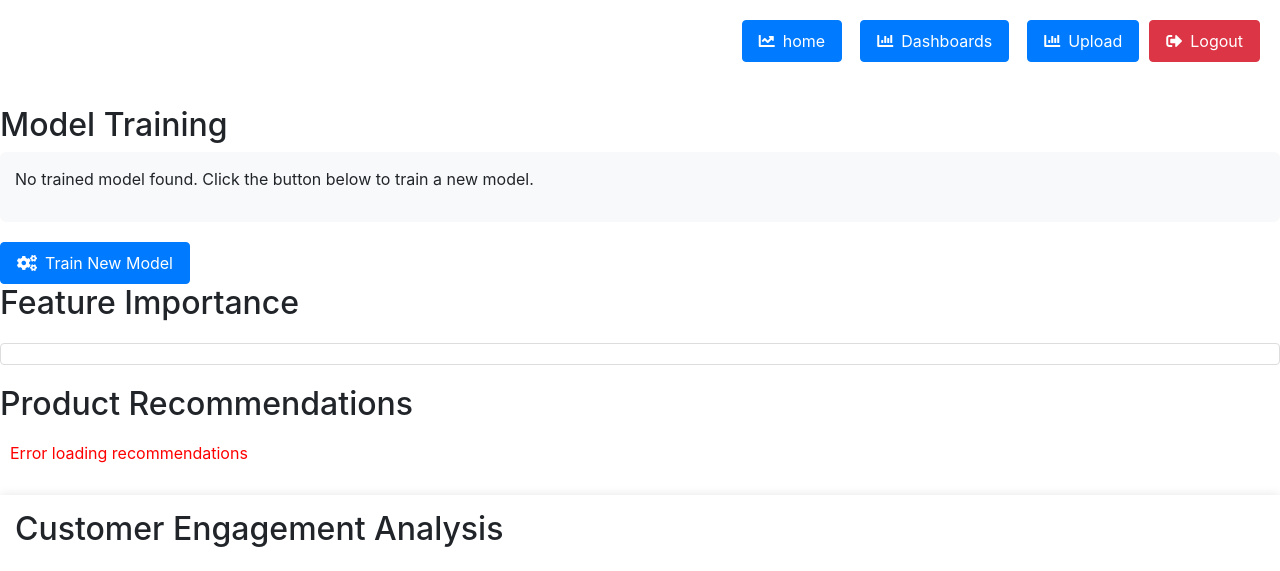
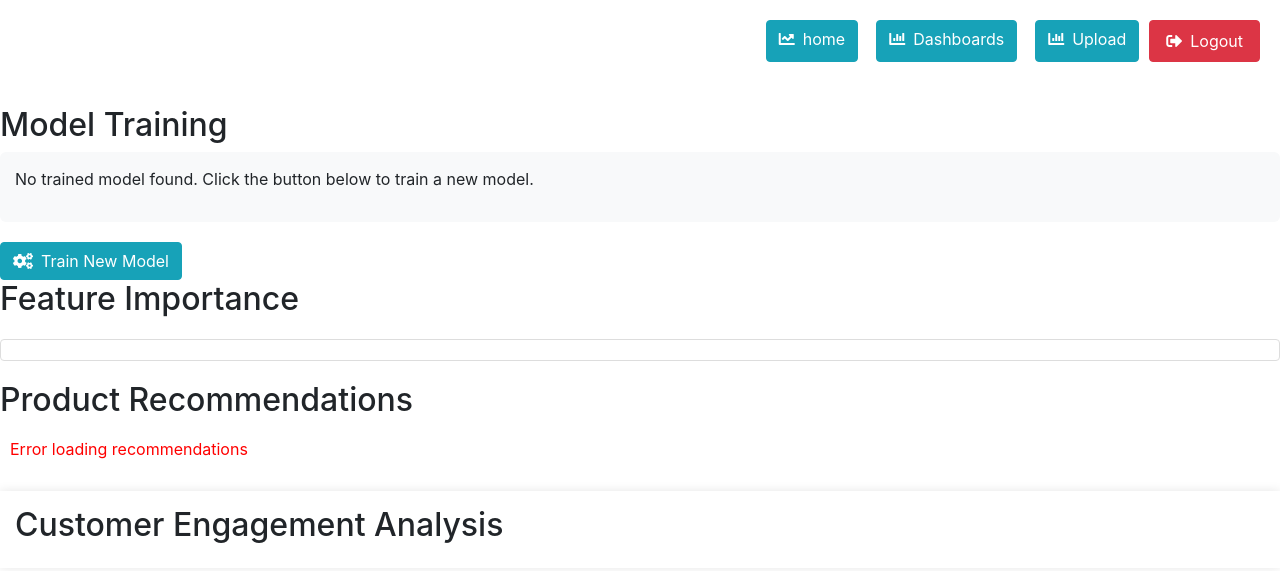
Before and after one commit to sravanikalva/Cloudfinal, a Flask app: page /predictproducts in a window 1280 px wide. Shown: the top 571 px of the page. Run offline with Flask 3, Linux system fonts and the light colour scheme; data that the repository does not hold is empty; some libraries are stand-ins or nearby versions.

Commit message:
Update predict.html

```diff
--- a/templates/predict.html
+++ b/templates/predict.html
@@ -111,13 +111,13 @@
 </head>
 <body>
     <div class="button-container text-right mb-4">
-        <a href="{{ url_for('home') }}" class="btn btn-primary mr-2">
+        <a href="{{ url_for('home') }}" class="btn btn-info mr-2">
             <i class="fas fa-chart-line mr-2"></i>home
         </a>
-        <a href="{{ url_for('demographicsandengagement') }}" class="btn btn-primary mr-2">
+        <a href="{{ url_for('demographicsandengagement') }}" class="btn btn-info mr-2">
             <i class="fas fa-chart-bar mr-2"></i>Dashboards
         </a>
-        <a href="{{ url_for('uploaddatasets') }}" class="btn btn-primary">
+        <a href="{{ url_for('uploaddatasets') }}" class="btn btn-info">
             <i class="fas fa-chart-bar mr-2"></i>Upload
         </a>
         <a href="{{ url_for('logout') }}" class="btn btn-danger">
@@ -128,7 +128,7 @@
     <div>
         <h2>Model Training</h2>
         <div id="existing_model_info"></div>
-    <button onclick="trainModel()" id="trainButton" class="btn btn-primary">
+    <button onclick="trainModel()" id="trainButton" class="btn btn-info">
         <i class="fas fa-cogs mr-2"></i>Train New Model
     </button>
     <div id="training_status"></div>
```
